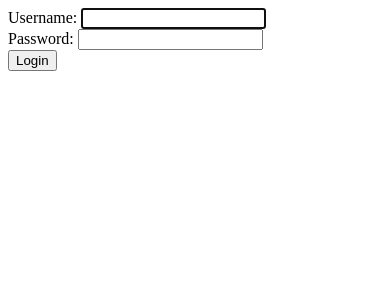
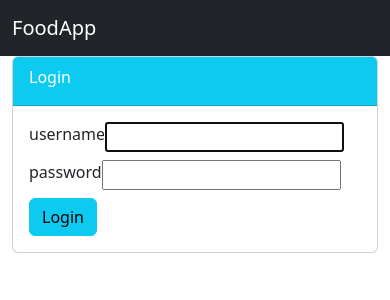
Before and after one commit to bogerm/mysite, a Django app: page /login/ in a window 390 px wide. Shown: the top 300 px of the page. Run offline with Django 5.2, Linux system fonts and the light colour scheme.

Commit message:
Add style to login form

```diff
--- a/users/templates/users/login.html
+++ b/users/templates/users/login.html
@@ -1,5 +1,27 @@
-<form method="POST">
-  {% csrf_token %}
-  {{ form }}
-  <button type="submit">Login</button>
-</form>
+{% extends 'food/base.html' %} {% block body %}
+
+<div class="container">
+  <div class="row">
+    <div class="col-md-4 offset-md-4">
+      <div class="card">
+        <div class="card-header bg-info text-white">
+          <div class="card-title">Login</div>
+        </div>
+        <div class="card-body">
+          <form method="POST">
+            {% csrf_token %}
+            {% for field in form %}
+              <div class="input-group mb-2">
+                {{ field.name }}
+                {{ field }}
+              </div>
+            {% endfor %}
+            <button class="btn btn-info" type="submit">Login</button>
+          </form>
+        </div>
+      </div>
+    </div>
+  </div>
+</div>
+
+{% endblock %}
```
